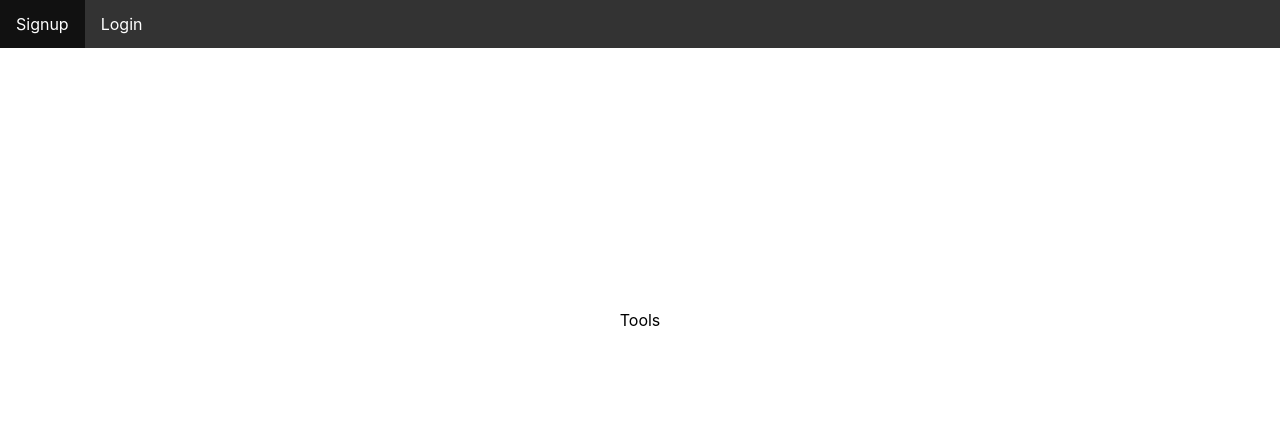
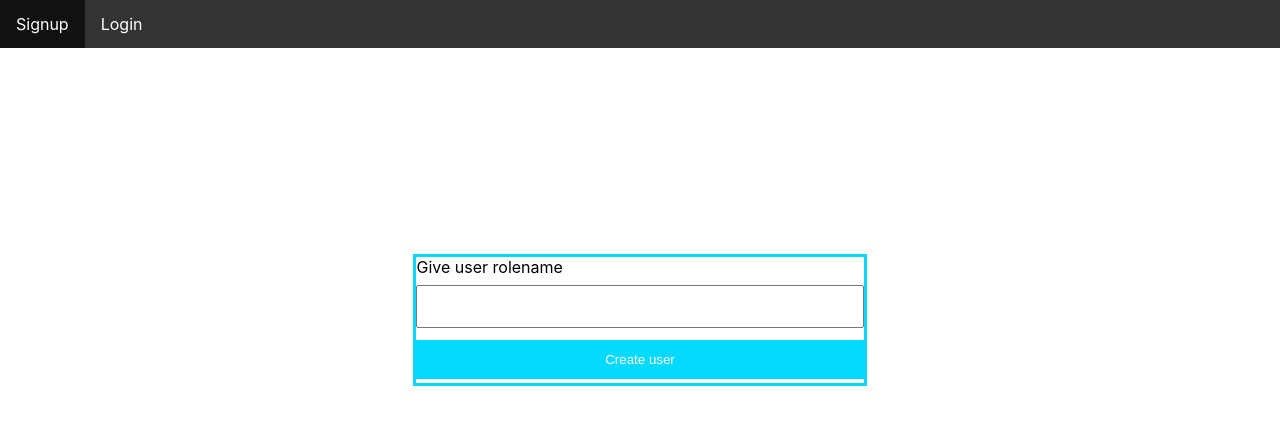
Before and after one commit to K123AsJ0k1/BHDCW, a React (Create React App) app in the folder frontend/: page /tools in a window 1280 px wide. Shown: the top 424 px of the page. Built offline with nearby package versions, Linux system fonts and the light colour scheme.

Commit message:
Basic user creation

```diff
--- a/frontend/src/pages/Tools.js
+++ b/frontend/src/pages/Tools.js
@@ -1,7 +1,40 @@
+import React from 'react';
+import { useFormik } from 'formik';
+import '../App.css';
+import axios from 'axios'
+const BACKEND_URL = 'http://127.0.0.1:5000/'
+
 const Tools = () => {
+    const formik = useFormik({
+        initialValues: {
+            rolename: '',
+        },
+        onSubmit:async (values) => {
+            let res = await axios.post(BACKEND_URL + 'create', values)
+            let notification = true
+            if (res.data.status == "User has been created") {
+                alert(res.data.code)
+                notification = false
+            }
+            if (notification) {
+                alert(res.data.status)
+            }
+            console.log(res.data)
+        },
+    });
     return (
         <div class="center">
-        Tools
+            <form onSubmit={formik.handleSubmit}>
+                <label htmlFor="rolename">Give user rolename</label>
+                    <input
+                        id="rolename"
+                        name="rolename"
+                        type="rolename"
+                        onChange={formik.handleChange}
+                        value={formik.values.rolename}
+                />
+                <button type="submit">Create user</button>
+            </form>
         </div>
     );
 };
```
Also changed, not shown: 2 other files (tests, documents, lock files or other folders).
